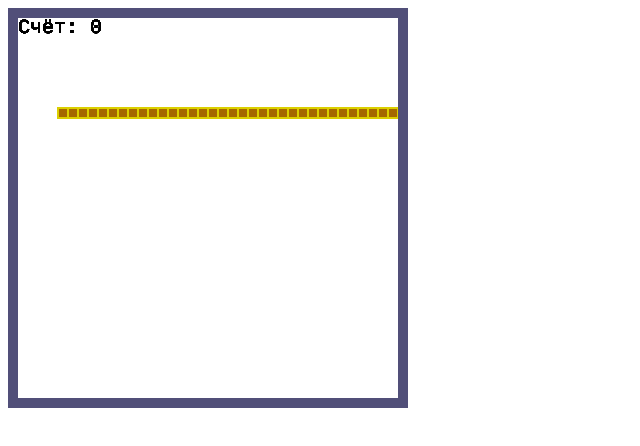
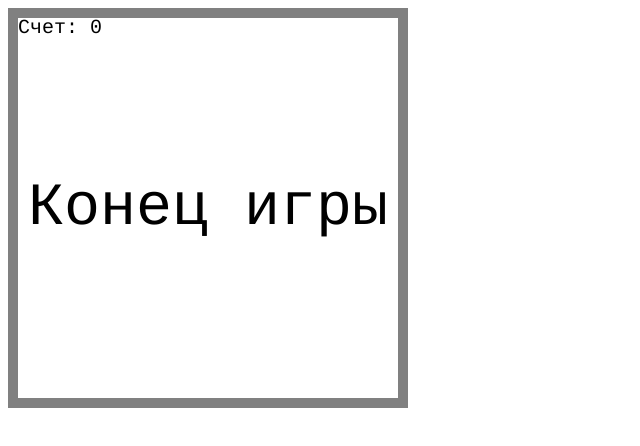
Before and after one commit to RomaSushevskij/JavaScript-FOR-KIDS-Snake, a plain HTML site: page snake.html in a window 1280 px wide. Shown: the whole page, without its empty margins (0-640 px from the left). Drawn offline with Linux system fonts and the light colour scheme.

Commit message:
Сначала. До конструктора Block

```diff
--- a/snake.html
+++ b/snake.html
@@ -4,161 +4,64 @@
     <meta charset="UTF-8">
     <meta http-equiv="X-UA-Compatible" content="IE=edge">
     <meta name="viewport" content="width=device-width, initial-scale=1.0">
-    <title>snake</title>
+    <title>Snake</title>
     </head>
 <body>
    <canvas id="canvas" width="400" height="400"></canvas>
     <script src="jquery/dist/jquery.js"></script>
     <script>
+        //Создаем переменные и получаем контекст рисования
         var canvas = document.getElementById("canvas");
         var ctx = canvas.getContext("2d");
         var width = canvas.width;
         var height = canvas.height;
         var score = 0;
 
-        //Создание сетки
+        //Создаем сетку
         var blockSize = 10;
-        var blockInWidth = width / 10;
-        var blockInHeight = height / 10;
+        var widthInBlocks = width/blockSize;
+        var heightInBlocks = height/blockSize;
 
         //Функция рисования рамки
         var drawBorder = function() {
-            ctx.fillStyle = "#514f79";
+            ctx.fillStyle = "gray";
             ctx.fillRect(0, 0, width, blockSize);
-            ctx.fillRect(0, height - blockSize, width, blockSize);
-            ctx.fillRect(0, blockSize, blockSize, height - blockSize*2);
-            ctx.fillRect(width - blockSize, blockSize, blockSize, height - blockSize*2);
+            ctx.fillRect(0, height - blockSize, width, height);
+            ctx.fillRect(0, 0, blockSize, height);
+            ctx.fillRect(width - blockSize, 0, width, height);
         };
         drawBorder();
 
-        //Функция отображения счета
+        //Функция рисования счета
         var drawScore = function() {
             ctx.fillStyle = "black";
             ctx.font = "20px Courier";
             ctx.textBaseline = "top";
             ctx.textAlign = "left";
-            ctx.fillText("Счёт: " + score, blockSize, blockSize);
+            ctx.fillText("Счет: " + score, blockSize, blockSize);
         };
         drawScore();
 
-        //Функция для информирования о завершении игры
+        //Функция отображения завершения игры
         var gameOver = function() {
-            clearInterval(intervalId);
+            //clearInterval(intervalId);
             ctx.font = "60px Courier";
-            ctx.style = "black";
             ctx.textBaseline = "middle";
             ctx.textAlign = "center";
-            ctx.fillText("Конец игры", width / 2, height / 2);
+            ctx.fillText("Конец игры", width/2, height/2);
         };
-
-        //Конструктор Block
-        var Block = function(col, row) {
-            this.col = col;
-            this.row = row;
-        };
-
-        //Метод объектов конструктора Block для рисования квадрата в заданной ячейке
-        Block.prototype.drawSquare = function(color_1, color_2) {
-            var x = this.col * blockSize;
-            var y = this.row * blockSize;
-            ctx.fillStyle = color_1;
-            ctx.fillRect(x, y, blockSize, blockSize);
-            ctx.lineWidth = 2;
-            ctx.strokeStyle = color_2;
-            ctx.strokeRect(x, y, blockSize, blockSize);
-        };
+        gameOver();
 
         //Функция рисования окружности
-        var circle = function(x, y, r, fillCircle) {
+        var circle = function (x, y, r, fillCircle) {
             ctx.beginPath();
             ctx.arc(x, y, r, 0, Math.PI * 2, false);
-            if (fillCircle) {
+            if(fillCircle) {
                 ctx.fill();
             } else {
                 ctx.stroke();
             }
         };
-
-        //Метод объектов конструктора Block для рисования окружности в заданной ячейке
-        Block.prototype.drawCircle = function(color) {
-            var centerX = this.col * blockSize + blockSize / 2;
-            var centerY = this.row * blockSize + blockSize / 2;
-            ctx.fillStyle = color;
-            circle(centerX, centerY, blockSize / 2, true);
-        };
-
-        //Метод проверки нахождения объектов-ячеек в одной ячейке
-        Block.prototype.equal = function(otherBlock) {
-            return this.col === otherBlock.col && this.row === otherBlock.row;
-        };
-
-        //Конструктор Snake для создания объекта змейки
-        var Snake = function() {
-            this.segments = [
-                new Block(7, 10),
-                new Block(6, 10),
-                new Block(5, 10)
-            ];
-            this.direction = "right";
-            this.nextDirection = "right";
-        };
-
-        //Метод объектов конструктора Snake для рисования змейки
-        Snake.prototype.draw = function() {
-            for (var i = 0; i < this.segments.length; i+=1) {
-                this.segments[i].drawSquare("#a56800", "#dbcf00");
-            }
-        };
-        snake = new Snake;
-
-
-        //Метод объектов конструктора Snake для передвижения змейки
-        Snake.prototype.move = function() {
-            var head = this.segments[0];
-            var newHead;
-
-            this.direction = "right";
-
-            if (this.direction === "right") {
-                newHead = new Block(head.col + 1, head.row)
-            } else if (this.direction === "left") {
-                newHead = new Block(head.col - 1, head.row)
-            } else if (this.direction === "up") {
-                newHead = new Block(head.col, head.row - 1)
-            } else if (this.direction === "down") {
-                newHead = new Block(head.col, head.row + 1)
-            }
-
-            /*if (this.checkCollision(newHead)) {
-                gameOver();
-                return;
-            }*/
-
-            this.segments.unshift(newHead);
-            this.segments.pop();
-
-
-
-            /*if (newHead.equal(apple.position)) {
-                score+=1;
-                apple.move();
-            } else {
-                this.segments.pop();
-            }*/
-        };
-
-        setInterval(function() {
-                drawBorder();
-                drawScore();
-                snake.draw();
-                snake.move();
-            }, 100)
-
-
-
-
-
-
 
 
 
```
